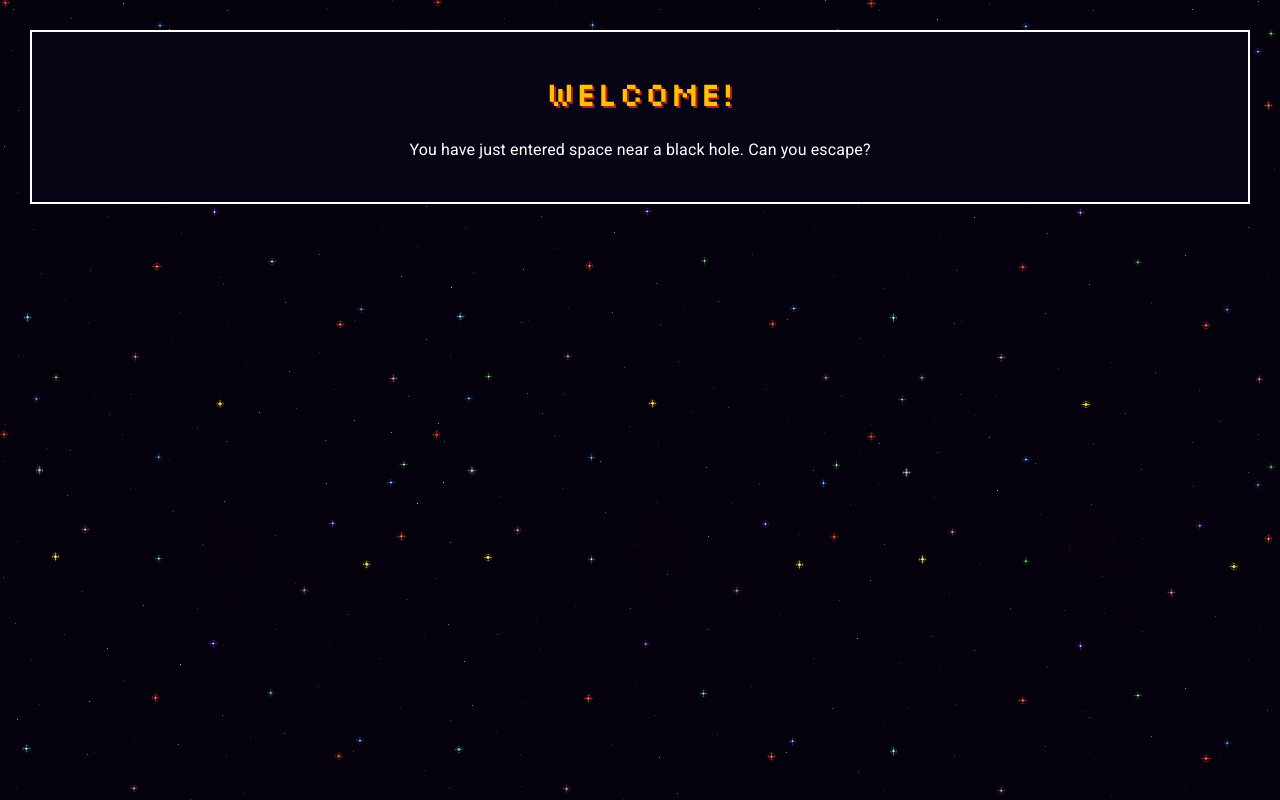
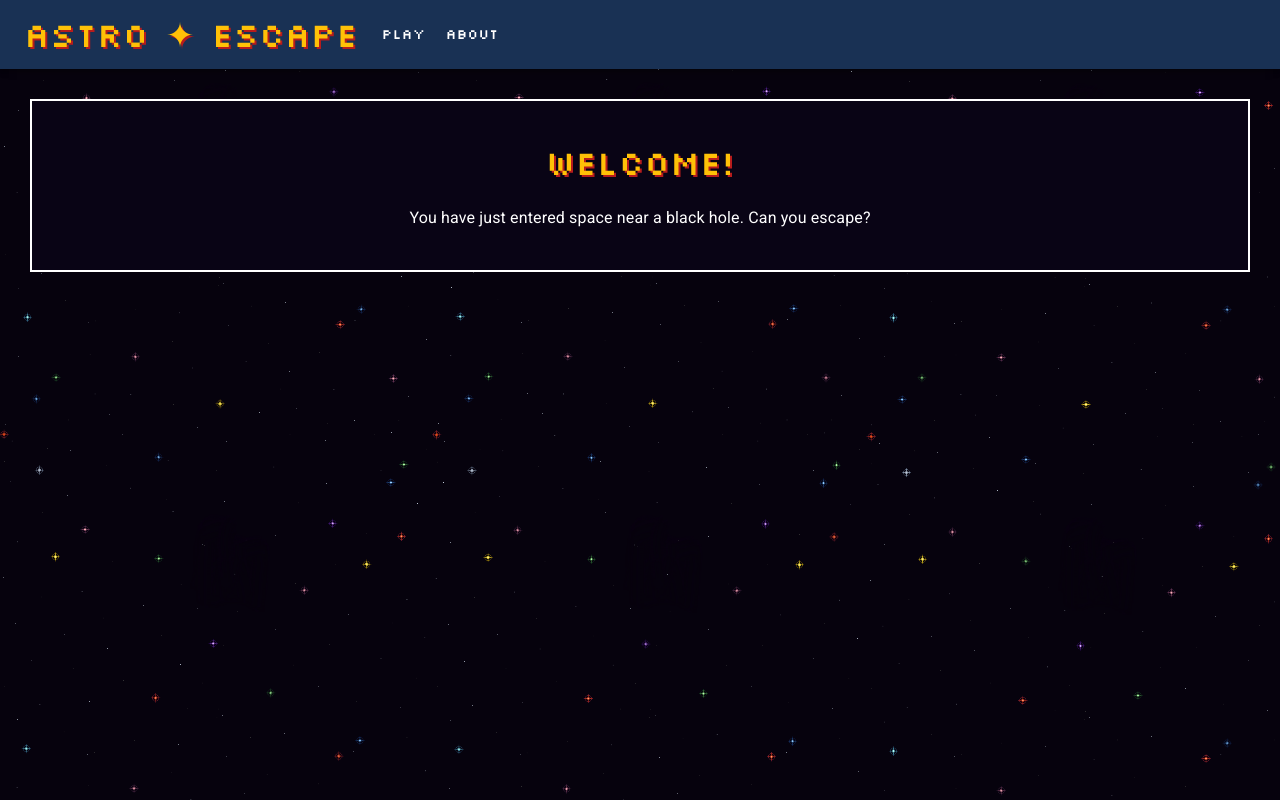
Before and after one commit to gtorrini/astro-escape, a React (Create React App) app: page / in a window 1280 px wide. Built offline with nearby package versions, Linux system fonts and the light colour scheme.

Commit message:
Added app bar

```diff
--- a/src/App.js
+++ b/src/App.js
@@ -3,6 +3,7 @@ import './App.css';
 import { BrowserRouter as Router, Routes, Route } from 'react-router-dom';
 import React from 'react';
 import { createTheme, ThemeProvider } from '@mui/material/styles';
+import ResponsiveAppBar from './components/NavBar.jsx';
 import Intro from './components/Intro.jsx';
 import Escape from './components/Escape.jsx';
 import About from './components/About.jsx';
@@ -24,6 +25,7 @@ const darkTheme = createTheme({
 function App() {
   return (
         <ThemeProvider theme={darkTheme}>
+          <ResponsiveAppBar></ResponsiveAppBar>
           <div className="App">
             <Router>
               <Routes>
```
